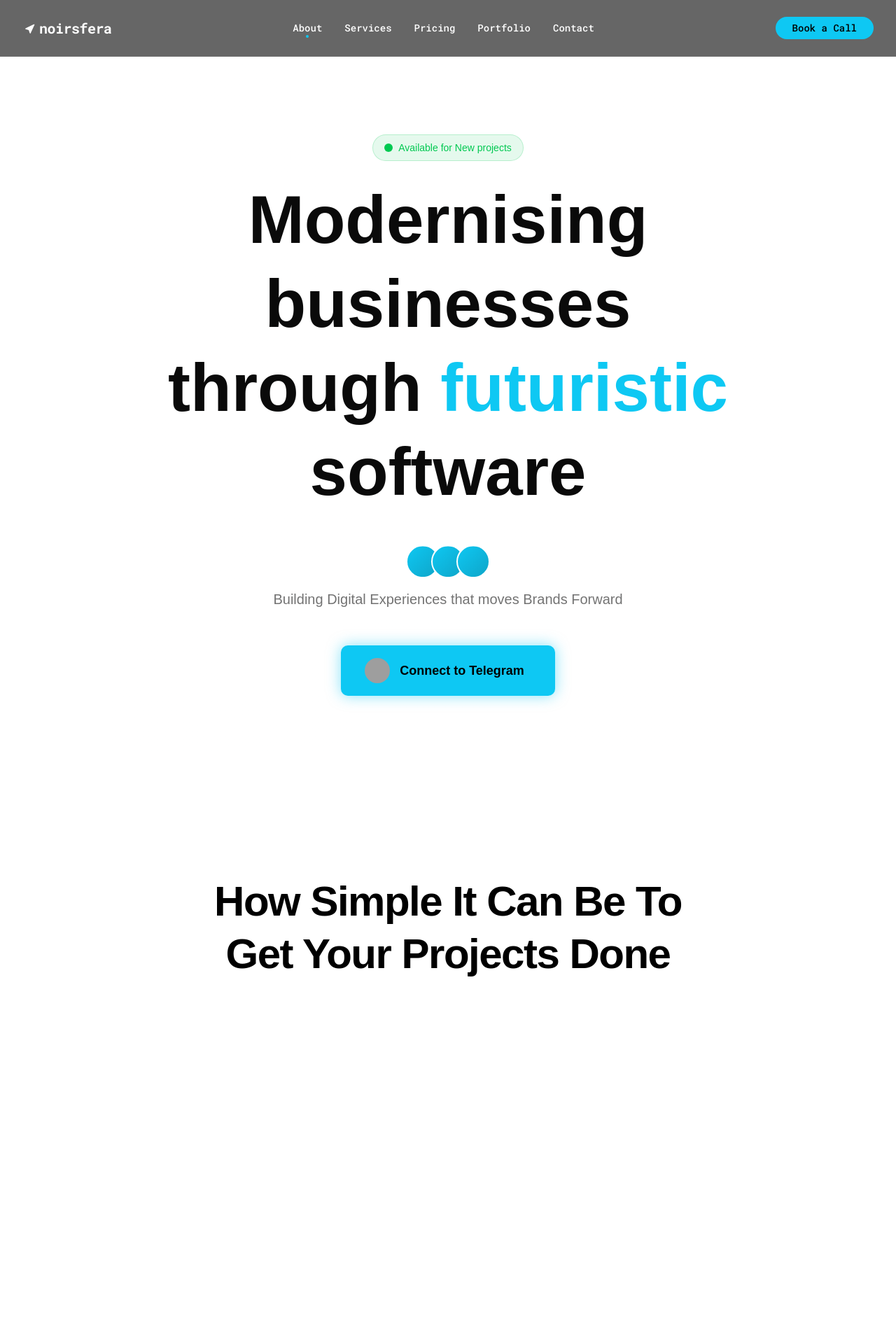
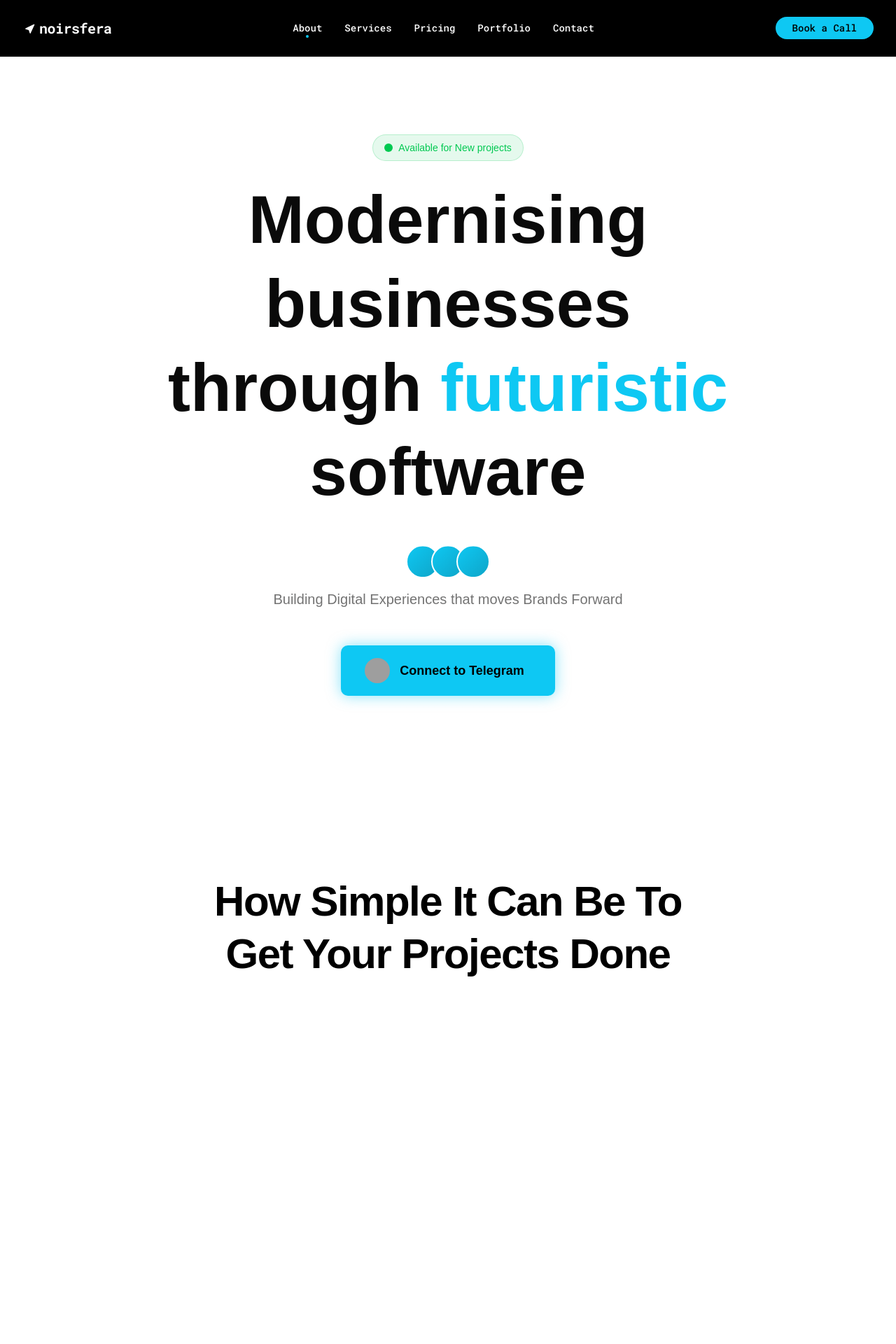
Before and after one commit to FlatBushZombies/noirsfera-agency, a Next.js app: page / in a window 1280 px wide. Shown: the top 1920 px of the page at 70% size. Built offline with nearby package versions, Linux system fonts and the light colour scheme; grey boxes are pictures that could not be loaded.

Commit message:
sapcing adjustments

```diff
--- a/app/page.tsx
+++ b/app/page.tsx
@@ -15,43 +15,44 @@ import Banner from "@/components/banner";
 const Home: React.FC = () => {
   return (
     <main className="flex flex-col min-h-screen overflow-x-hidden">
-      {/* Navbar */}
+      {/* Navbar & Banner */}
       <NavBar />
       <Banner />
-      {/* Page Content */}
-      <div className="flex-1 flex flex-col">
+
+      {/* Page Content Wrapper */}
+      <div className="flex-1 flex flex-col w-full px-4 sm:px-6 lg:px-16">
         {/* Hero Section */}
-        <section className="w-full min-h-[60vh] sm:min-h-screen flex items-center justify-center px-4 sm:px-6 lg:px-16">
+        <section className="w-full flex flex-col items-center justify-center">
           <Hero />
         </section>
 
         {/* Services Section */}
-        <section className="w-full flex flex-col items-center justify-center px-4 sm:px-6 lg:px-16 py-12">
+        <section className="w-full flex flex-col items-center justify-center pt-6 md:pt-12 pb-16">
           <Services />
         </section>
 
         {/* Portfolio Section */}
-        <section className="w-full flex flex-col items-center justify-center px-4 sm:px-6 lg:px-16 py-8">
+        <section className="w-full flex flex-col items-center justify-center pt-12 pb-16">
           <Portfolio />
         </section>
 
-        {/* Pricing Section */}
-        <section className="w-full flex flex-col items-center justify-center px-4 sm:px-6 lg:px-16 py-4">
+
+        <section className="w-full flex flex-col items-center justify-center pt-12 pb-16">
           <Pricing />
         </section>
 
-        {/* Testimonials Section */}
-        <section className="w-full flex flex-col items-center justify-center px-4 sm:px-6 lg:px-16 py-4">
+
+        <section className="w-full flex flex-col items-center justify-center pt-12 pb-16">
           <Testimonials />
         </section>
 
-        {/* FAQ Section */}
-        <section className="w-full flex flex-col items-center justify-center px-4 sm:px-6 lg:px-16 py-12">
+
+        <section className="w-full flex flex-col items-center justify-center pt-12 pb-16">
           <FAQ />
         </section>
 
 
-        <section className="w-full flex flex-col items-center justify-center px-4 sm:px-6 lg:px-16 py-12">
+        <section className="w-full flex flex-col items-center justify-center pt-12 pb-20">
           <Contact />
         </section>
       </div>
--- a/components/navbar.tsx
+++ b/components/navbar.tsx
@@ -62,8 +62,8 @@ export function NavBar() {
           transition={{ duration: 0.5 }}
           className={`transition-all duration-300 ${
             isScrolled
-              ? "rounded-full bg-black/90 backdrop-blur-lg shadow-2xl border border-white/10 max-w-7xl mx-auto"
-              : "rounded-none bg-black/60 backdrop-blur-md border-b border-white/5"
+              ? "rounded-full bg-black backdrop-blur-lg shadow-2xl border border-white/10 max-w-7xl mx-auto"
+              : "rounded-none bg-black backdrop-blur-md border-b border-white/5"
           }`}
         >
           <div
```
